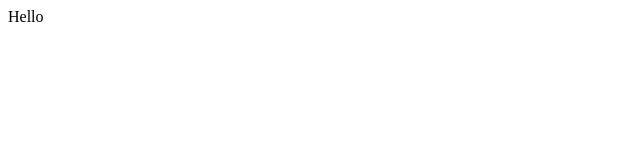
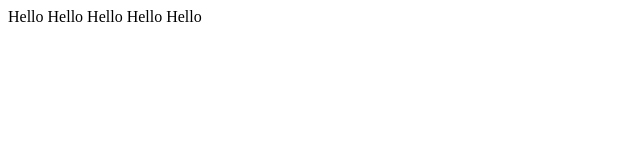
Before and after one commit to LeTruongLam/GitDemo, a plain HTML site: page index.html in a window 1280 px wide. Shown: the whole page, without its empty margins (0-640 px from the left). Drawn offline with Linux system fonts and the light colour scheme.

Commit message:
add file

```diff
--- a/index.html
+++ b/index.html
@@ -7,5 +7,9 @@
   </head>
   <body>
     <span> Hello </span>
+    <span> Hello </span>
+    <span> Hello </span>
+    <span> Hello </span>
+    <span> Hello </span>
   </body>
 </html>
```
